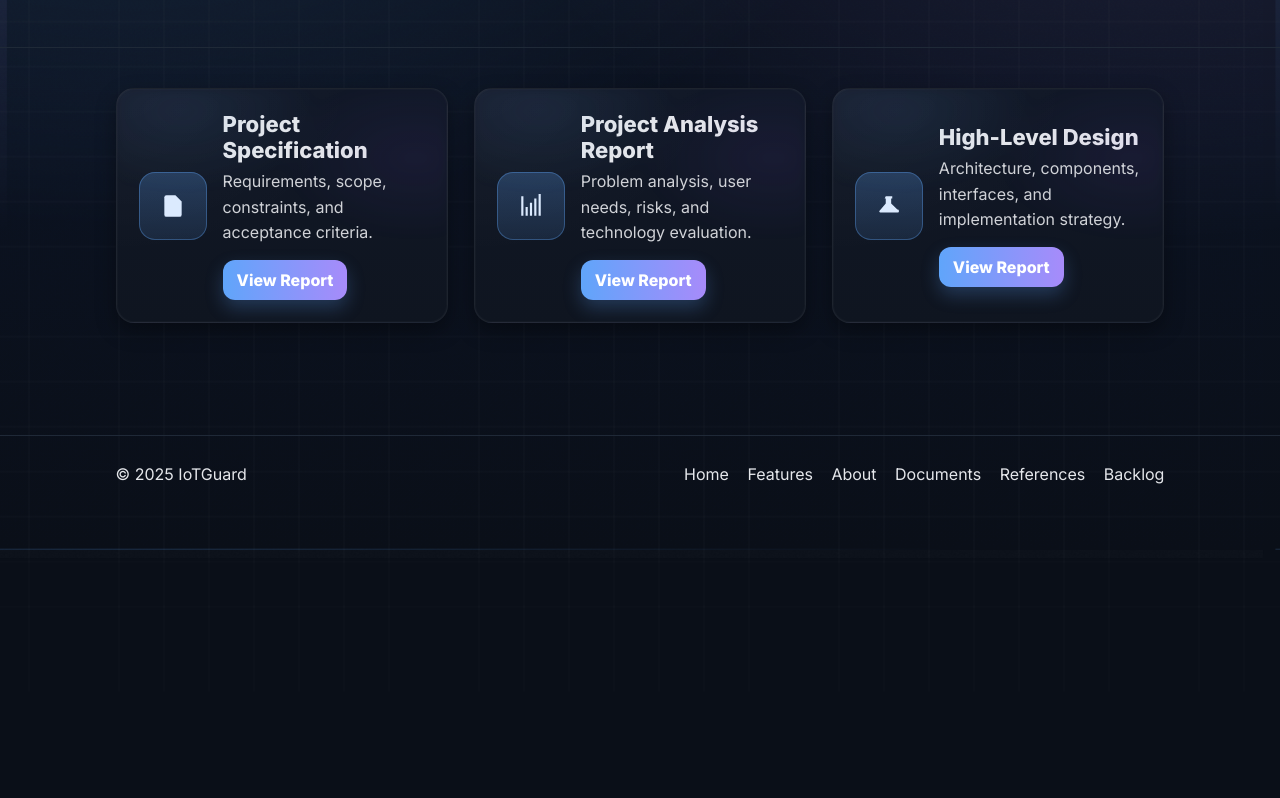
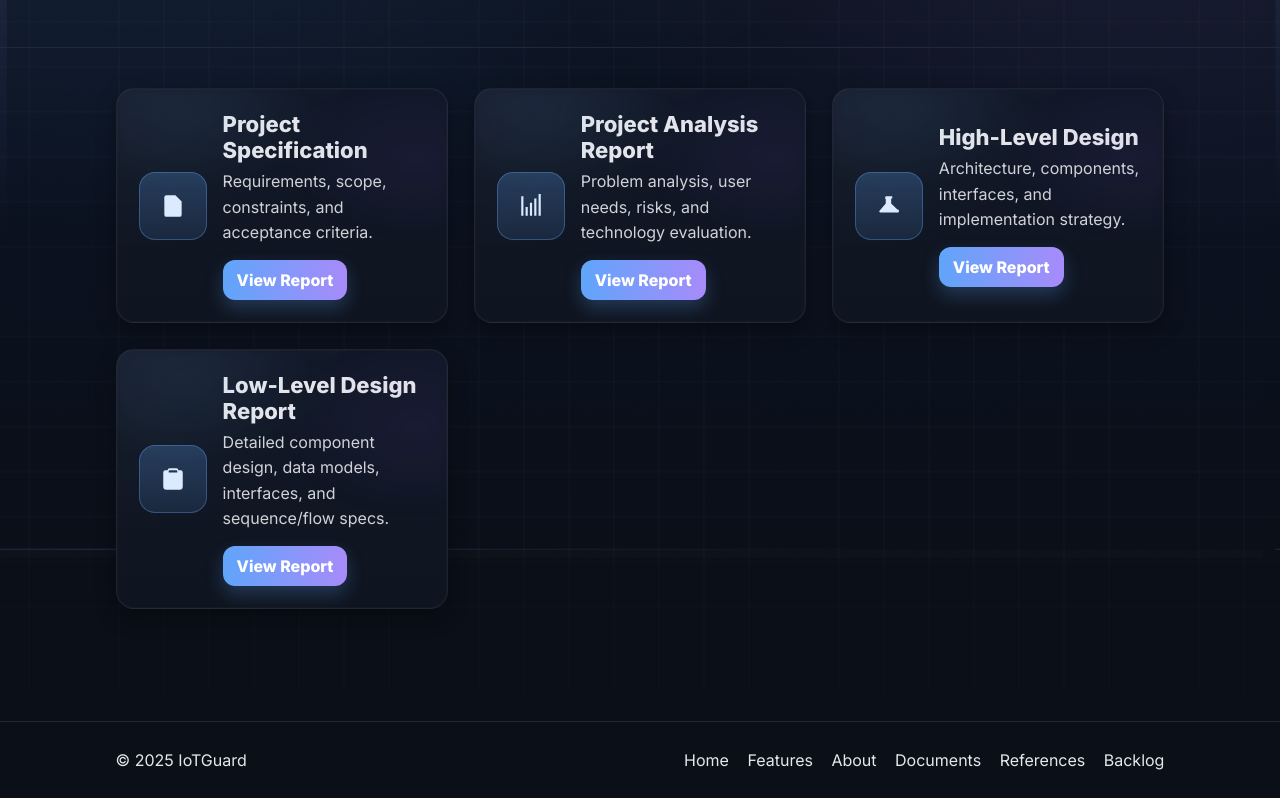
Before and after one commit to ates-ozturk/ids, a plain HTML site: page documents.html in a window 1280 px wide. Shown: the part 250-1048 px from the top of the page. Before the commit the page ends 800 px from the top, so only its background shows below. Drawn offline with Linux system fonts and the light colour scheme.

Commit message:
Add Low-Level Design Report section to documents.html

```diff
--- a/documents.html
+++ b/documents.html
@@ -160,6 +160,21 @@
             <a class="btn-grad" href="reports/design.pdf" target="_blank" rel="noopener">View Report</a>
           </div>
         </article>
+
+        <!-- Low-Level Design Report -->
+        <article class="doc-card reveal delay-4">
+          <div class="doc-icon">
+            <svg viewBox="0 0 24 24" width="26" height="26" aria-hidden="true">
+              <path fill="currentColor" d="M9 2h6a2 2 0 0 1 2 2h2a2 2 0 0 1 2 2v13a3 3 0 0 1-3 3H6a3 3 0 0 1-3-3V6a2 2 0 0 1 2-2h2a2 2 0 0 1 2-2zm0 2a1 1 0 0 0-1 1v1h8V5a1 1 0 0 0-1-1H9z"/>
+              <path fill="currentColor" d="M7 11h10v2H7zm0 4h7v2H7z"/>
+            </svg>
+          </div>
+          <div class="doc-body">
+            <h3>Low-Level Design Report</h3>
+            <p>Detailed component design, data models, interfaces, and sequence/flow specs.</p>
+            <a class="btn-grad" href="reports/low-level-design.pdf" target="_blank" rel="noopener">View Report</a>
+          </div>
+        </article>
       </div>
     </div>
   </section>
@@ -179,12 +194,11 @@
     </div>
   </footer>
 
-  <!-- Scripts at the end (prevents flicker / ensures DOM exists) -->
+  <!-- Scripts -->
   <script>
-    // Year
     document.getElementById('year').textContent = new Date().getFullYear();
 
-    // Robust reveal: hero shows immediately; others reveal on scroll
+    // Reveal on scroll
     (function(){
       const all = document.querySelectorAll('.reveal');
       if (!('IntersectionObserver' in window)) { all.forEach(el=>el.classList.add('show')); return; }
```
